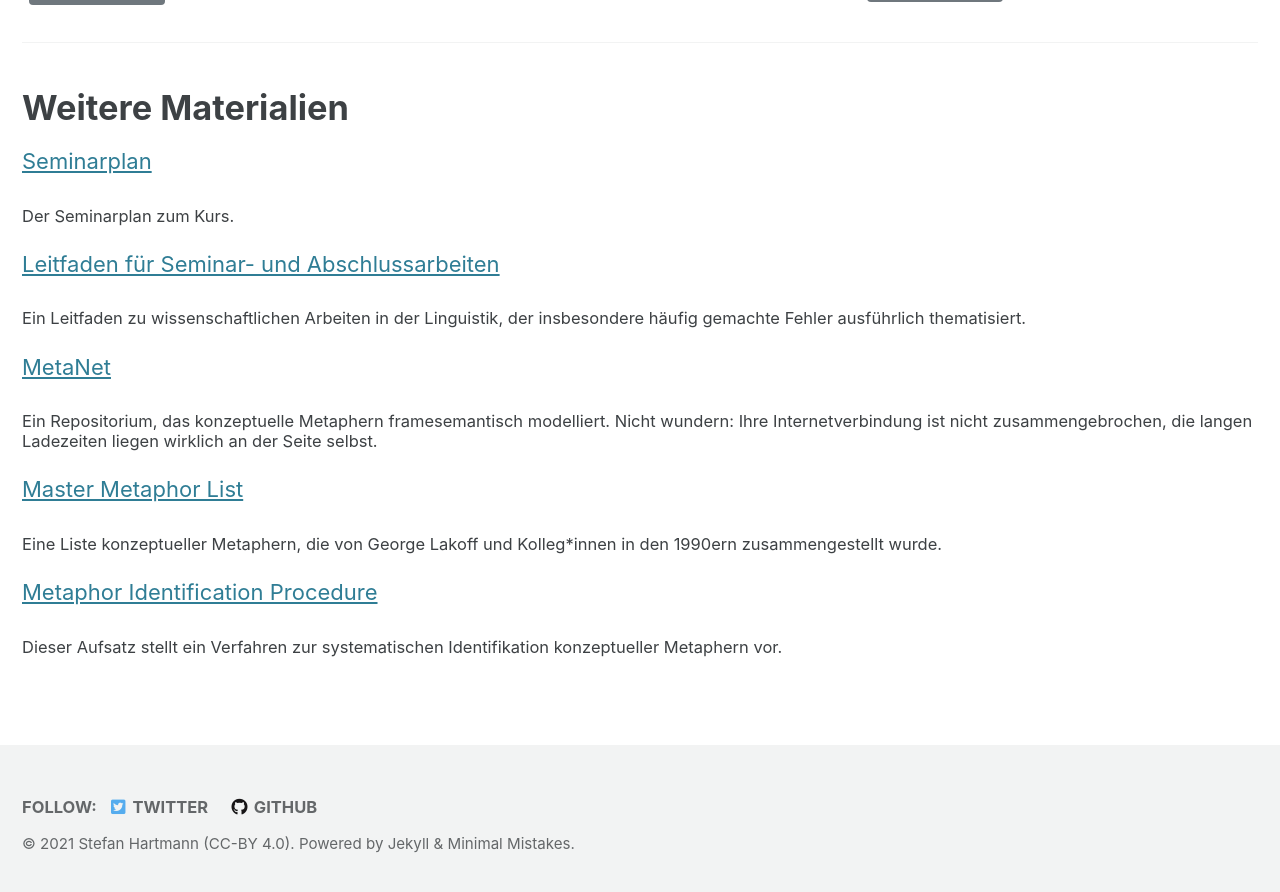
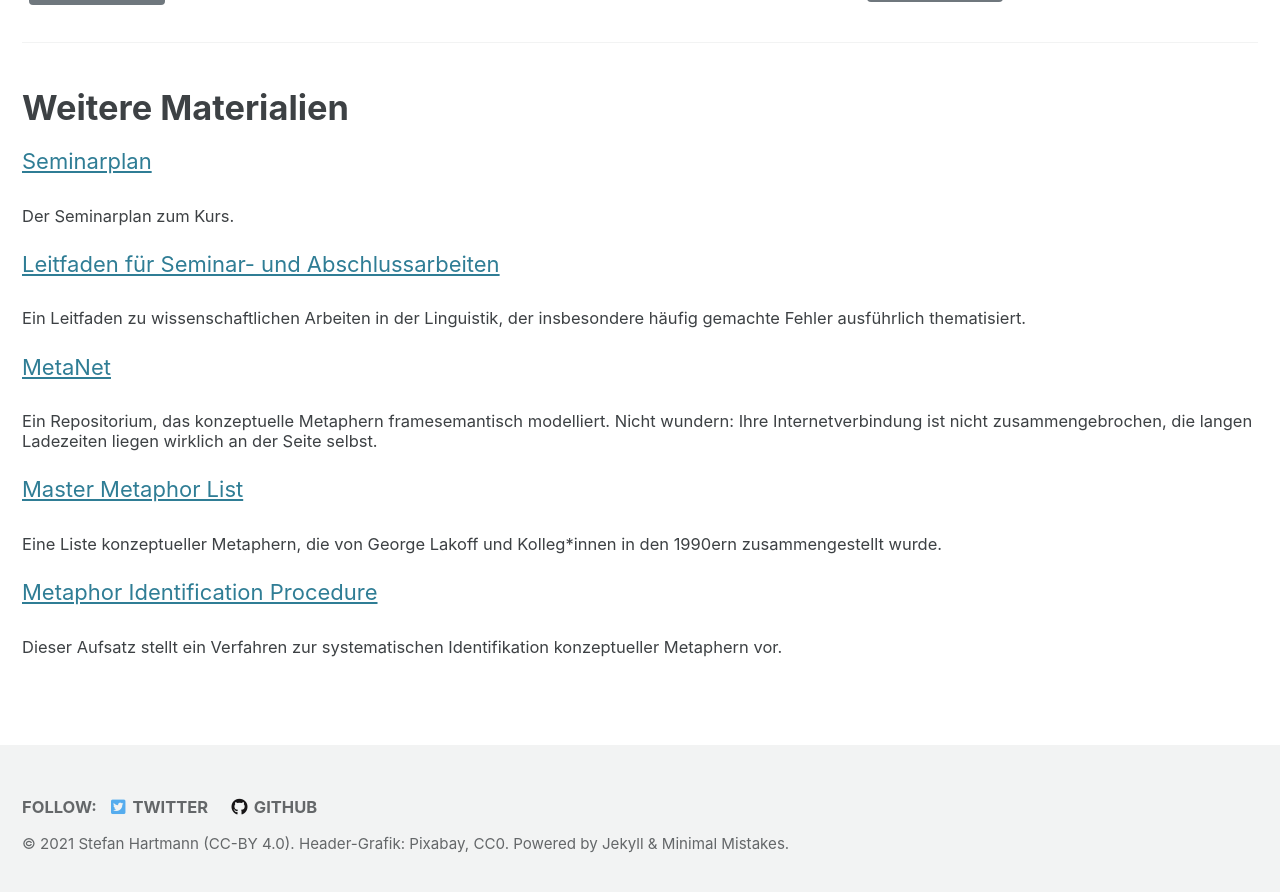
Before and after one commit to empirical-linguistics/mmb, a Jekyll site: the page built from index.html, in a window 1280 px wide and 900 px high, scrolled down 2111 px. Shown: the top 892 px of the window. Built offline with Jekyll 4.4.1, drawn with Linux system fonts in a browser that asks for light colours; cached includes are drawn as plain includes; the list of posts is cut into pages by our own code.

Commit message:
updated footer

```diff
--- a/_config.yml
+++ b/_config.yml
@@ -19,7 +19,7 @@ locale                   : "en-US"
 title                    : "Metapher, Metonymie, Blending"
 title_separator          : "-"
 subtitle                 : "Eine Reise ins Herz der figurativen Sprache"
-name                     : "Stefan Hartmann (CC-BY 4.0)"
+name                     : "Stefan Hartmann (CC-BY 4.0). Header-Grafik: Pixabay, CC0"
 description              : "Website zum Master-Seminar an der HHU Düsseldorf"
 url                      : # the base hostname & protocol for your site e.g. "https://mmistakes.github.io"
 baseurl                  : # the subpath of your site, e.g. "/blog"
```
Also changed, not shown: 8 other files.
